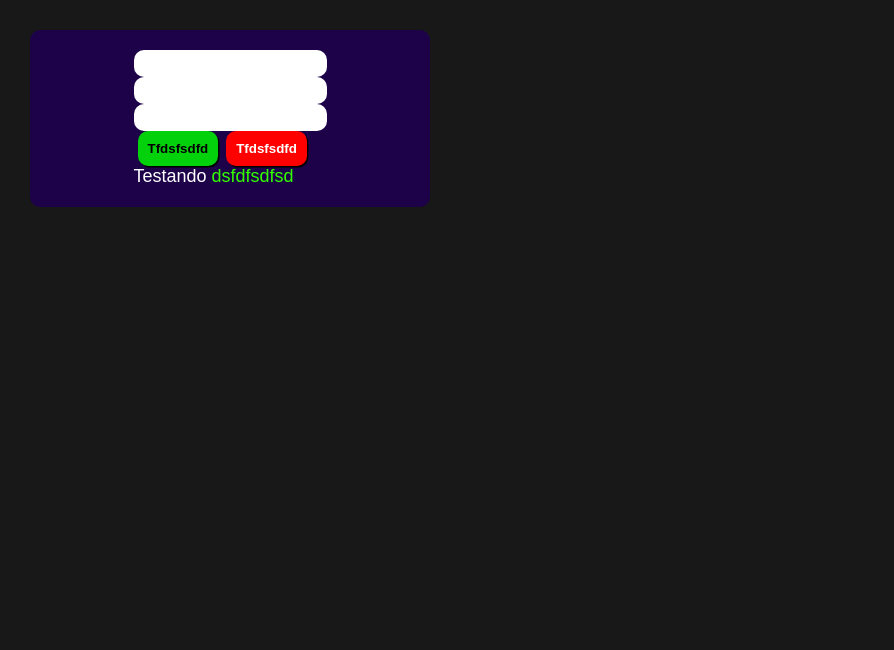
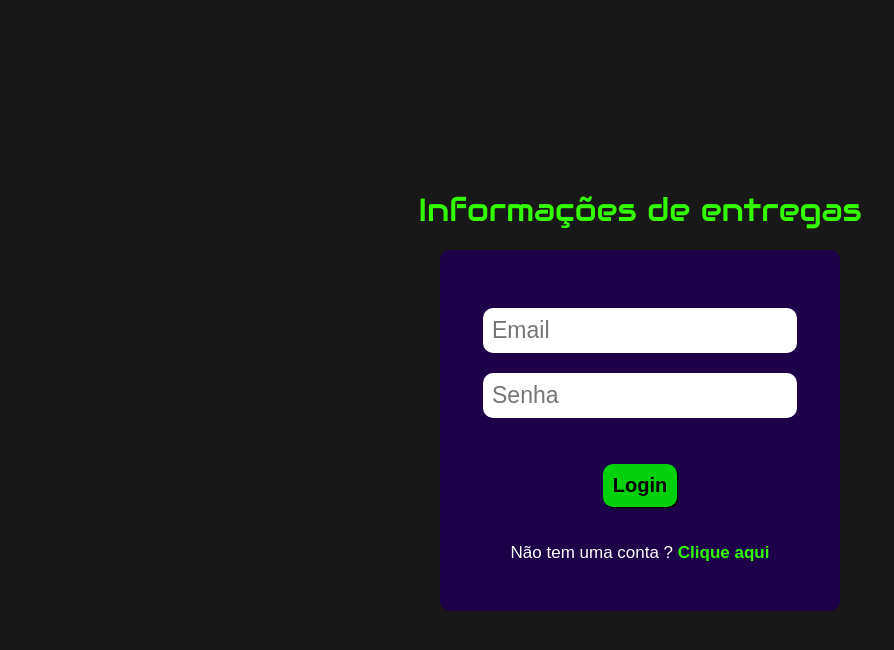
Before and after one commit to RamonBosi/heroku-front-end, a React (Create React App) app in the folder heroku-front-end/: page /deliveryInformation in a window 1280 px wide. Shown: the top 650 px of the page, without its empty margins (0-894 px from the left). Built offline with nearby package versions, Linux system fonts and the light colour scheme.

Commit message:
Creating login form

```diff
--- a/heroku-front-end/public/index.html
+++ b/heroku-front-end/public/index.html
@@ -6,6 +6,9 @@
     <meta name="theme-color" content="#000000" />
     <meta name="description" content="Web site created using create-react-app"/>
 
+    <link rel="preconnect" href="https://fonts.googleapis.com">
+    <link rel="preconnect" href="https://fonts.gstatic.com" crossorigin>
+    <link href="https://fonts.googleapis.com/css2?family=Audiowide&display=swap" rel="stylesheet">
     <link rel="manifest" href="%PUBLIC_URL%/manifest.json" />
 
     <title>React App</title>
--- a/heroku-front-end/src/Projects/DeliveryInformation/components/Form/index.js
+++ b/heroku-front-end/src/Projects/DeliveryInformation/components/Form/index.js
@@ -1,9 +1,18 @@
 export default function Form({children}){
+
+    const { width, height } = {
+        width: document.defaultView.innerWidth,
+        height: document.defaultView.innerHeight
+    }
+
     return (
-        <form>
-            <div className = 'form-container'>
-                {children}
-            </div>
-        </form>
+        <div style={{width,height}} className = 'form-background'>
+            <h1>Informações de entregas</h1>
+            <form>
+                <div className = 'form-container'>
+                    {children}
+                </div>
+            </form>
+        </div>
     )
 }
--- /dev/null
+++ b/heroku-front-end/src/Projects/DeliveryInformation/components/Login/index.js
@@ -0,0 +1,19 @@
+import Form from '../Form'
+import { Link } from 'react-router-dom'
+
+export default function Login(){
+    return(
+        <Form>
+            <div className = 'form-input'>
+                <input type = 'email' placeholder='Email'/>
+                <input type = 'password' placeholder='Senha'/>
+            </div>
+            <div className = 'form-btn'>
+                <button className = 'form-btn-activate'>Login</button>
+            </div>
+            <div>
+                <p>Não tem uma conta ? <Link to = 'registerUser'>Clique aqui</Link></p>
+            </div>
+        </Form>
+    )
+}
--- a/heroku-front-end/src/Projects/DeliveryInformation/index.js
+++ b/heroku-front-end/src/Projects/DeliveryInformation/index.js
@@ -1,21 +1,12 @@
-import Form from "./components/Form"
+import { Routes, Route } from 'react-router-dom'
+import Login from './components/Login'
 import './styles/index.scss'
 
 export default function DeliveryInformation(){
     return (
-        <>
-            <Form>
-                <input type = 'text'/>
-                <input type = 'text'/>
-                <input type = 'text'/>
-
-                <div className = 'form-btn'>
-                    <button className = 'form-btn-activate'>Tfdsfsdfd</button>
-                    <button  className = 'form-btn-cancel'>Tfdsfsdfd</button>
-
-                </div>
-                <p>Testando <a>dsfdfsdfsd</a></p>
-            </Form>
-        </>
+        <Routes>
+            <Route path = '/' element = {<Login/>}/>
+            <Route path = 'registerUser' element = {<h1>Registrar usuário</h1>}/>
+        </Routes>
     )
 }
--- a/heroku-front-end/src/Projects/DeliveryInformation/styles/_componentForm.scss
+++ b/heroku-front-end/src/Projects/DeliveryInformation/styles/_componentForm.scss
@@ -1,31 +1,55 @@
+div.form-background{
+    @include flex-center();
+    flex-direction: column;
+
+    h1{
+        font-family: 'Audiowide',Arial, Helvetica, sans-serif;
+        color: $primary-color-fonts;
+        font-weight: normal;
+        margin: 0 0 20px 0;
+    }
+
     form{
         background-color: $component-background-color;
-    padding: 20px;
-    margin: 30px;
+        padding: 30px 20px;
         border-radius: 10px;
         @include flex-center();
         @include width-height(400px);
 
         input{
             outline: none;
-        border: solid 1.5px transparent;
-        padding: 5px 7px;
+            border: solid 2px transparent;
+            padding: 7px;
             border-radius: 10px;
+            margin: 10px 0;
+            font-size: 2.3rem;
 
             &:focus{
-            border: solid 1.5px $default-green;
+                border: solid 2px $default-green;
             }
         }
 
         .form-container{
             display: flex;
             flex-direction: column;
+            align-items: center;
+
+            div{
+                margin: 18px 0;
+            }
+
+            .form-input{
+                display: flex;
+                flex-direction: column;
+                align-items: center;
+            }
 
             .form-btn{
                 display: flex;
 
                 button{
-                margin: 0 4px;
+                    margin: 0 10px;
+                    font-size: 2rem;
                     @include button-styles();
 
                     &.form-btn-activate{
@@ -50,10 +74,11 @@ form{
 
             p{
                 color: $default-white;
-            font-size: 1.8rem;
+                font-size: 1.7rem;
 
                 a{
                     color: $primary-color-fonts;
+                    font-weight: 600;
 
                     &:hover{
                         text-decoration: underline;
@@ -62,3 +87,4 @@ form{
             }
         }
     }
+}
--- a/heroku-front-end/src/ProjectsRoutes/RepositoryContext/index.js
+++ b/heroku-front-end/src/ProjectsRoutes/RepositoryContext/index.js
@@ -5,7 +5,7 @@ export const RepositoryContext = createContext()
 export default function RepositoryContextProvider({ children }){
 
     const repositoryGithub = {
-        repository: 'https://ramombosi.github.io/heroku-front-end'
+        repository: '/heroku-front-end'
     }
 
     return (
```
Lines whose indentation alone changed are shown as unchanged.
